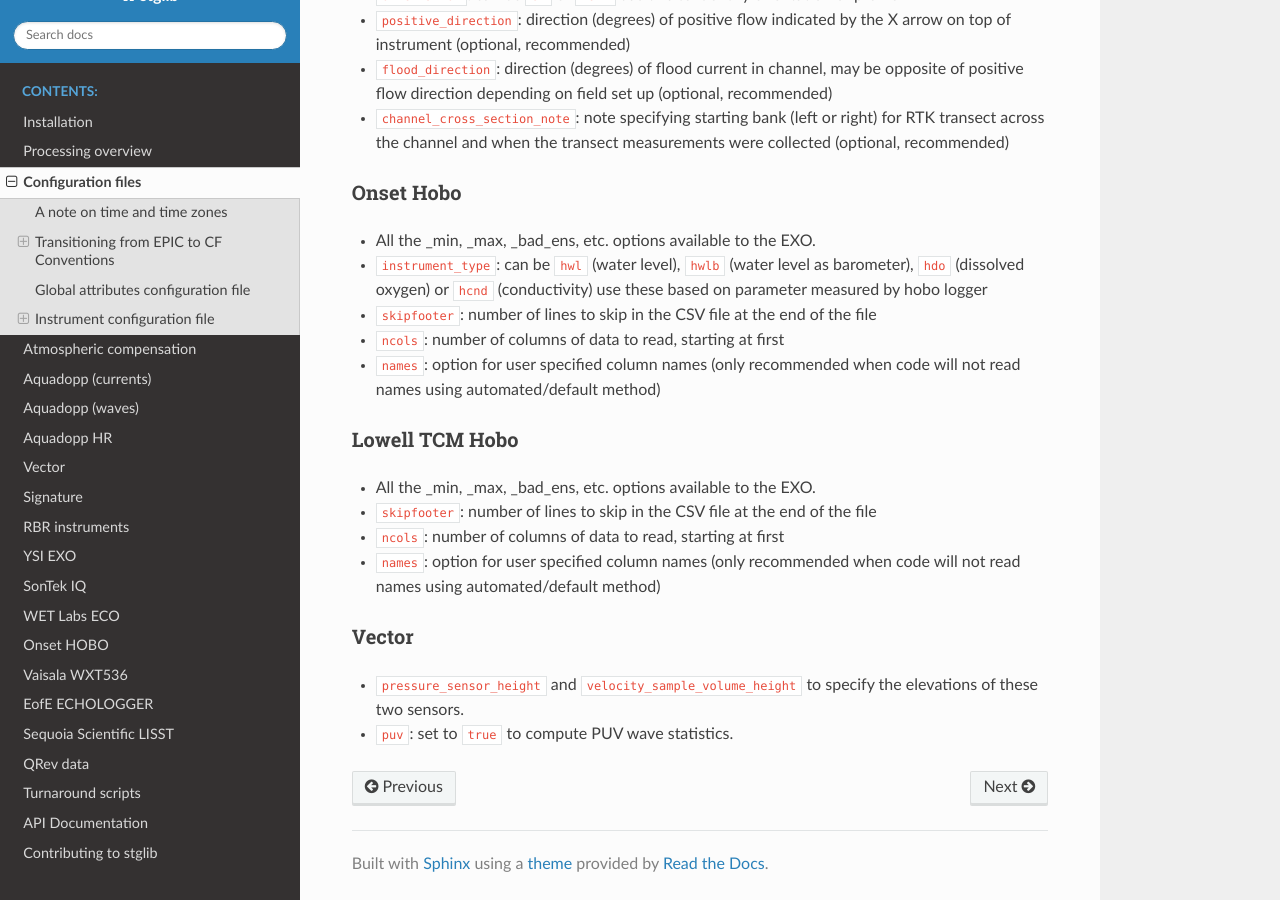
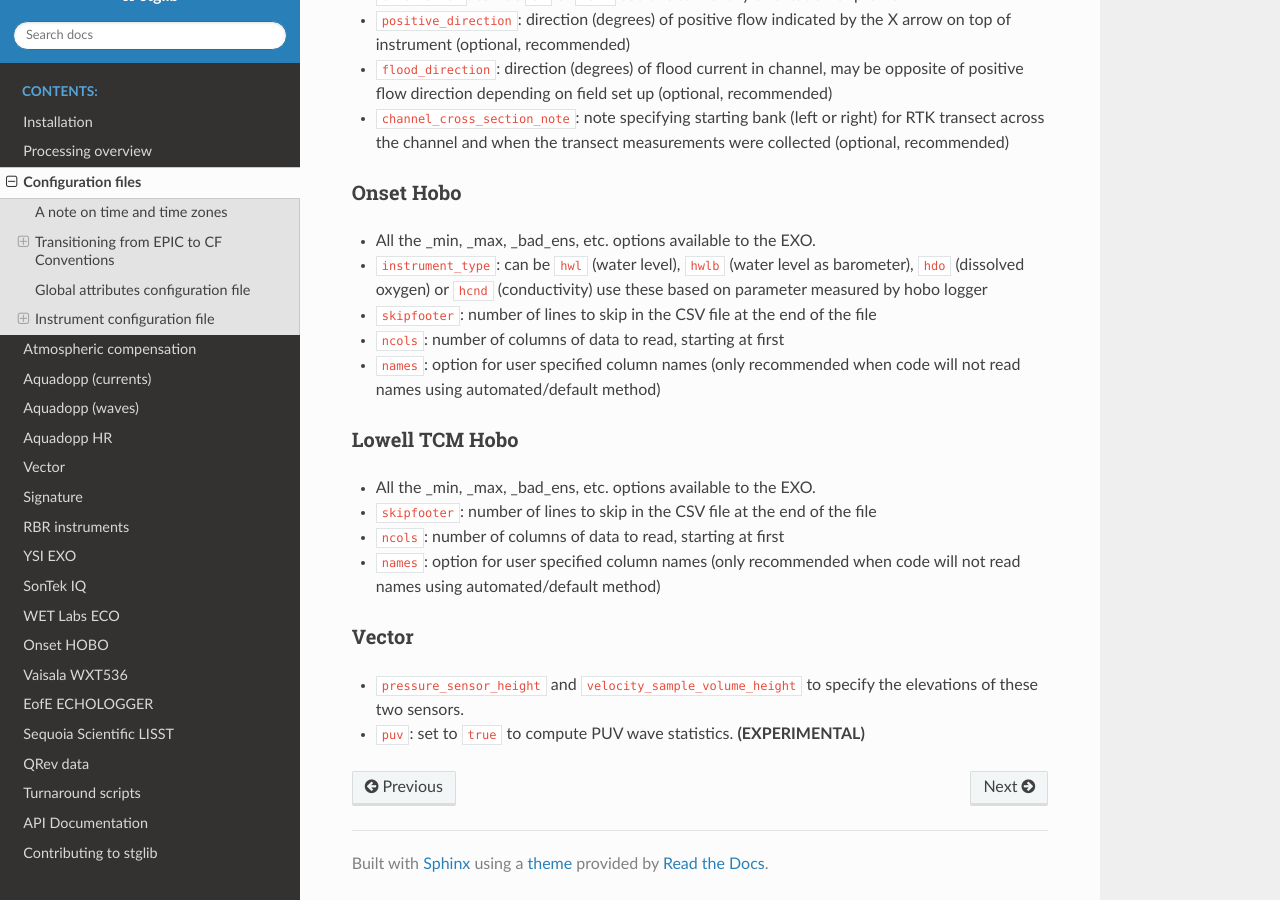
Before and after one commit to USGS-CMG/stglib, a Sphinx documentation site: the page built from doc/config.rst, in a window 1280 px wide and 900 px high, scrolled down 5724 px. Built offline with Sphinx 7.4.7 and the Read the Docs theme 2.0.0, drawn with Linux system fonts in a browser that asks for light colours.

Commit message:
Doc update

```diff
--- a/doc/config.rst
+++ b/doc/config.rst
@@ -202,4 +202,4 @@ Lowell TCM Hobo
 Vector
 ------
 - ``pressure_sensor_height`` and ``velocity_sample_volume_height`` to specify the elevations of these two sensors.
-- ``puv``: set to ``true`` to compute PUV wave statistics.
+- ``puv``: set to ``true`` to compute PUV wave statistics. **(EXPERIMENTAL)**
--- a/doc/vec.rst
+++ b/doc/vec.rst
@@ -35,6 +35,8 @@ Compute wave statistics
 
 Use stglib's built-in wave-statistics toolbox to compute a wave-statistics file.
 
+**Experimental** PUV support is also present. Testing welcome!
+
 runvecnc2waves.py
 -----------------
 
```
